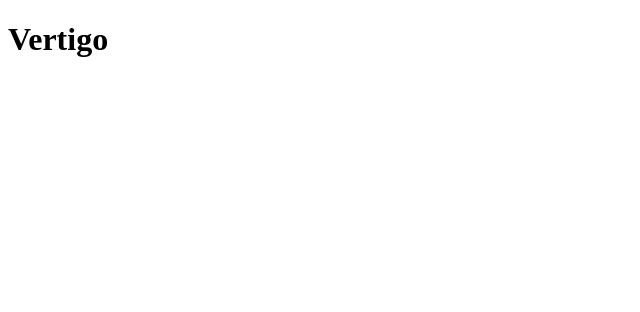
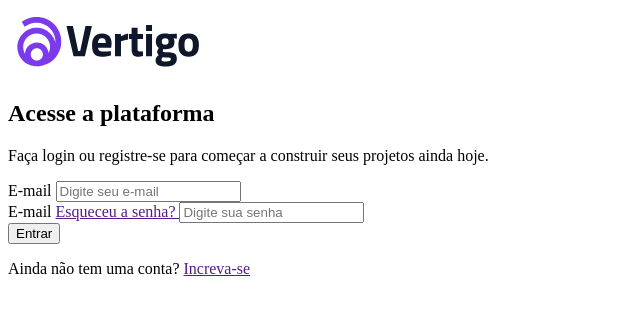
Before and after one commit to MasterMinado/projeto-vertigo, a plain HTML site: page index.html in a window 1280 px wide. Shown: the whole page, without its empty margins (0-640 px from the left). Drawn offline with Linux system fonts and the light colour scheme.

Commit message:
atualização - HTML terminado

```diff
--- a/index.html
+++ b/index.html
@@ -7,6 +7,36 @@
     <title>Vertigo</title>
 </head>
 <body>
-    <h1>Vertigo</h1>
+    <header>
+        <img src="./imagens/logo.svg" alt="">
+    </header>
+
+    <main>
+        <section class="descricao">
+            <h1>Acesse a plataforma</h1>
+
+            <p>Faça login ou registre-se para começar a construir seus projetos ainda hoje.</p>
+        </section>
+
+        <section class="login">
+            <form action="">
+                <div class="input-box">
+                    <label for="email">E-mail</label>
+                <input type="email" placeholder="Digite seu e-mail" id="email">
+                </div>
+                <div class="input-box">
+                    <label for="senha">E-mail</label>
+                    <a href="">Esqueceu a senha? </a>
+                <input type="password" placeholder="Digite sua senha" id="senha">
+                </div>
+
+                <button>Entrar</button>
+            </form>
+
+            <p>
+                Ainda não tem uma conta? <a href="">Increva-se</a>
+            </p>
+        </section>
+    </main>
 </body>
 </html>
```
